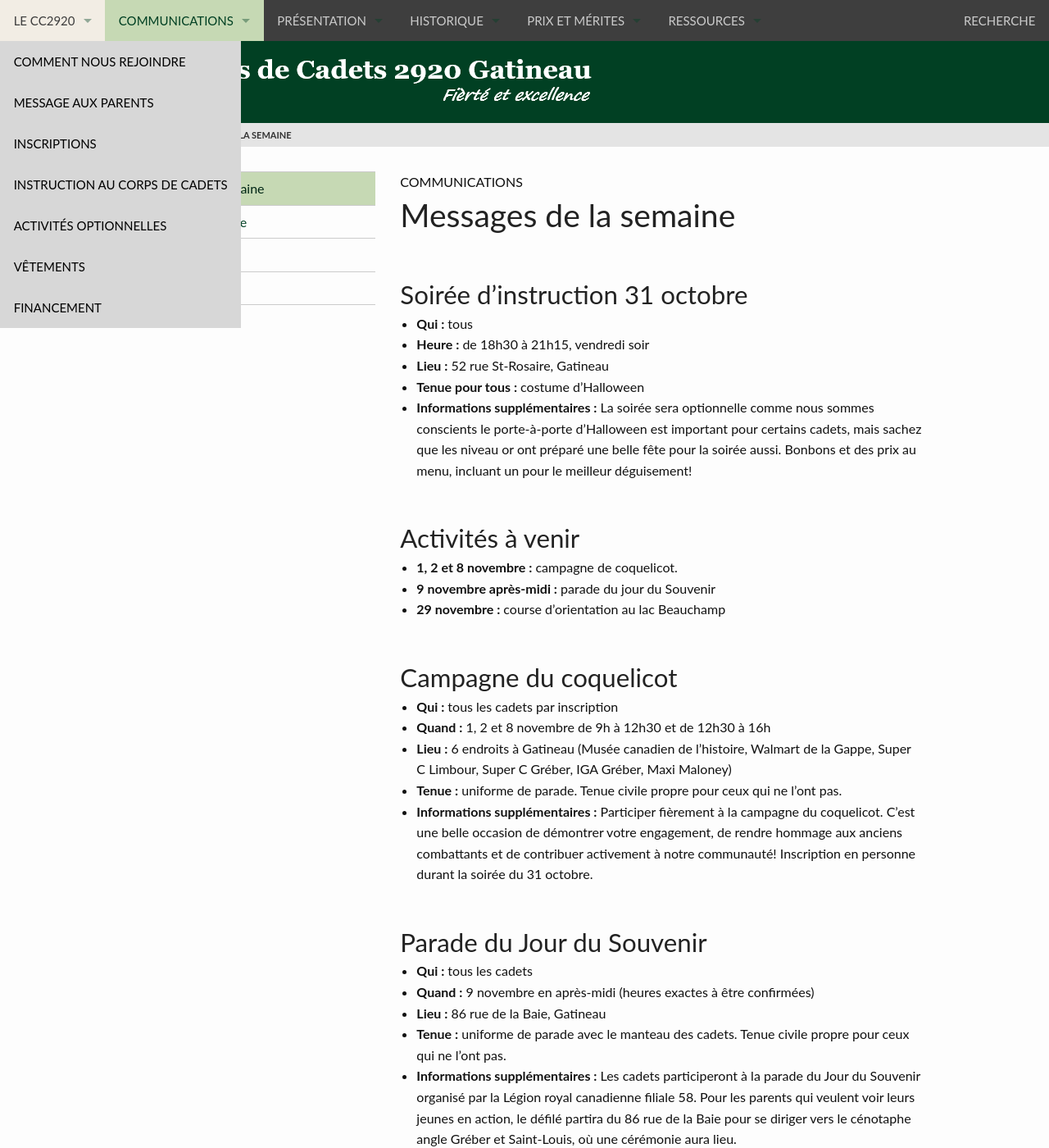
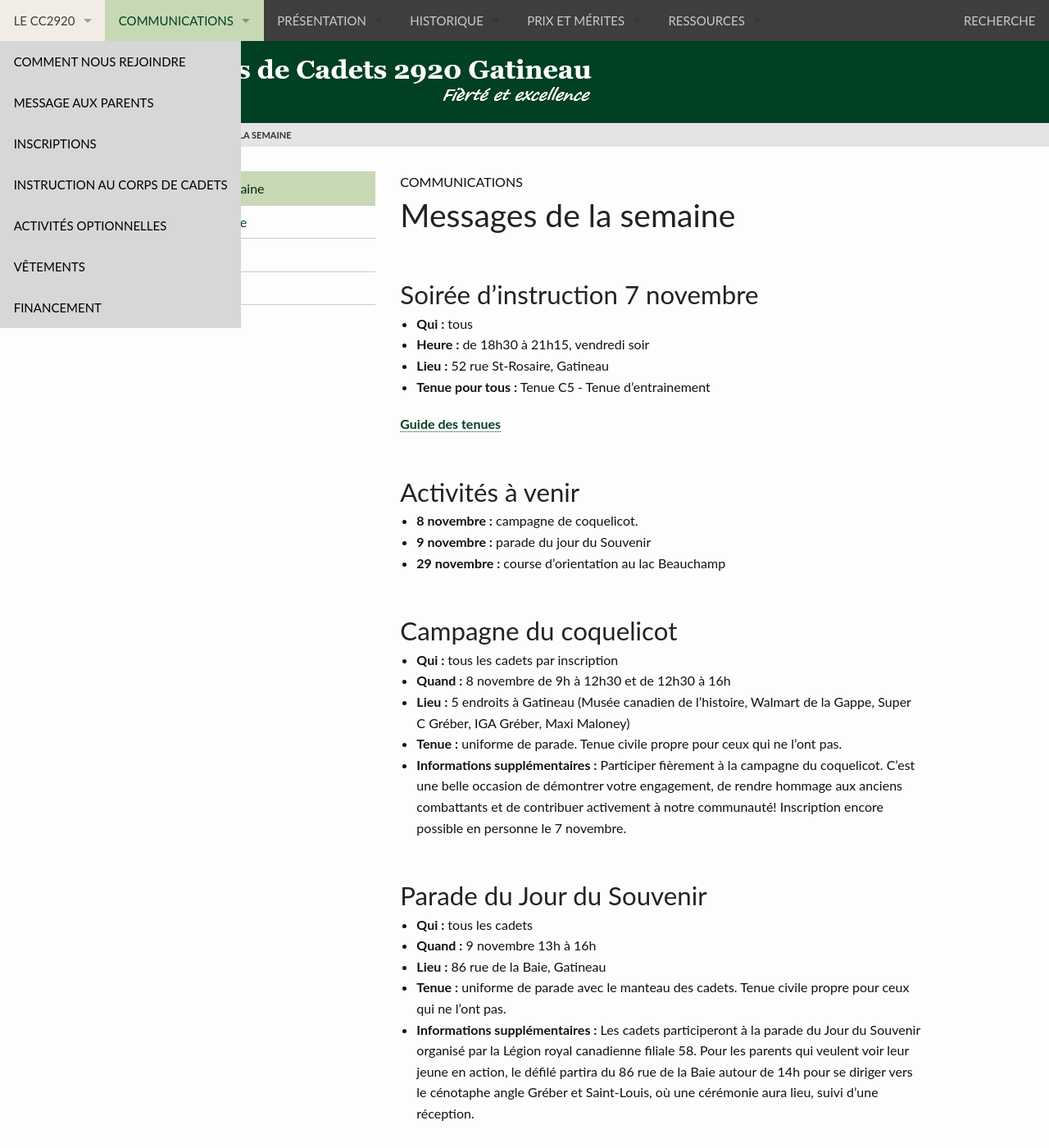
Before and after one commit to CC2920/web, a Jekyll site: the page built from _communications/messages.md, in a window 1280 px wide and 1400 px high. Shown: the whole window at 82% size. Built offline with Jekyll 4.4.1, drawn with Linux system fonts in a browser that asks for light colours.

Commit message:
Messages de la semaine - 7 novembre

```diff
--- a/_communications/messages.md
+++ b/_communications/messages.md
@@ -3,35 +3,35 @@ title:  "Messages de la semaine"
 layout: "messages"
 ---
 
-## Soirée d’instruction 31 octobre
+## Soirée d’instruction 7 novembre
 - **Qui :** tous
 - **Heure :** de 18h30 à 21h15, vendredi soir
 - **Lieu :** 52 rue St-Rosaire, Gatineau
-- **Tenue pour tous :** costume d’Halloween
-- **Informations supplémentaires :** La soirée sera optionnelle comme nous sommes conscients le porte-à-porte d’Halloween est important pour certains cadets, mais sachez que les niveau or ont préparé une belle fête pour la soirée aussi.  Bonbons et des prix au menu, incluant un pour le meilleur déguisement!
+- **Tenue pour tous :** Tenue C5 - Tenue d'entrainement
+
+[Guide des tenues](https://cc2920.ca/docs/ressources/guide_uniforme.v3.pdf)
 
 
 ## Activités à venir
-- **1, 2 et 8 novembre :** campagne de coquelicot.
-- **9 novembre après-midi :** parade du jour du Souvenir
+- **8 novembre :** campagne de coquelicot.
+- **9 novembre :** parade du jour du Souvenir
 - **29 novembre :** course d’orientation au lac Beauchamp
 
 
 ## Campagne du coquelicot
 - **Qui :** tous les cadets par inscription
-- **Quand :** 1, 2 et 8 novembre de 9h à 12h30 et de 12h30 à 16h
-- **Lieu :** 6 endroits à Gatineau (Musée canadien de l’histoire, Walmart de la Gappe, Super C Limbour, Super C Gréber, IGA Gréber, Maxi Maloney)
+- **Quand :** 8 novembre de 9h à 12h30 et de 12h30 à 16h
+- **Lieu :** 5 endroits à Gatineau (Musée canadien de l’histoire, Walmart de la Gappe, Super C Gréber, IGA Gréber, Maxi Maloney)
 - **Tenue :** uniforme de parade. Tenue civile propre pour ceux qui ne l’ont pas.
-- **Informations supplémentaires :** Participer fièrement à la campagne du coquelicot. C’est une belle occasion de démontrer votre engagement, de rendre hommage aux anciens combattants et de contribuer activement à notre communauté! Inscription en personne durant la soirée du 31 octobre.
+- **Informations supplémentaires :** Participer fièrement à la campagne du coquelicot. C’est une belle occasion de démontrer votre engagement, de rendre hommage aux anciens combattants et de contribuer activement à notre communauté! Inscription encore possible en personne le 7 novembre.
 
 
 ## Parade du Jour du Souvenir
 - **Qui :** tous les cadets
-- **Quand :** 9 novembre en après-midi (heures exactes à être confirmées)
+- **Quand :** 9 novembre 13h à 16h
 - **Lieu :** 86 rue de la Baie, Gatineau
 - **Tenue :** uniforme de parade avec le manteau des cadets. Tenue civile propre pour ceux qui ne l’ont pas.
-- **Informations supplémentaires :** Les cadets participeront à la parade du Jour du Souvenir organisé par la Légion royal canadienne filiale 58. Pour les parents qui veulent voir leurs jeunes en action, le défilé partira du 86 rue de la Baie pour se diriger vers le cénotaphe angle Gréber et Saint-Louis, où une cérémonie aura lieu.
-
+- **Informations supplémentaires :** Les cadets participeront à la parade du Jour du Souvenir organisé par la Légion royal canadienne filiale 58. Pour les parents qui veulent voir leur jeune en action, le défilé partira du 86 rue de la Baie autour de 14h pour se diriger vers le cénotaphe angle Gréber et Saint-Louis, où une cérémonie aura lieu, suivi d’une réception.
 
 ## Tir
 - **Qui :** les anciens cadets ayant déjà tiré l’an passé pour ce lundi
```
